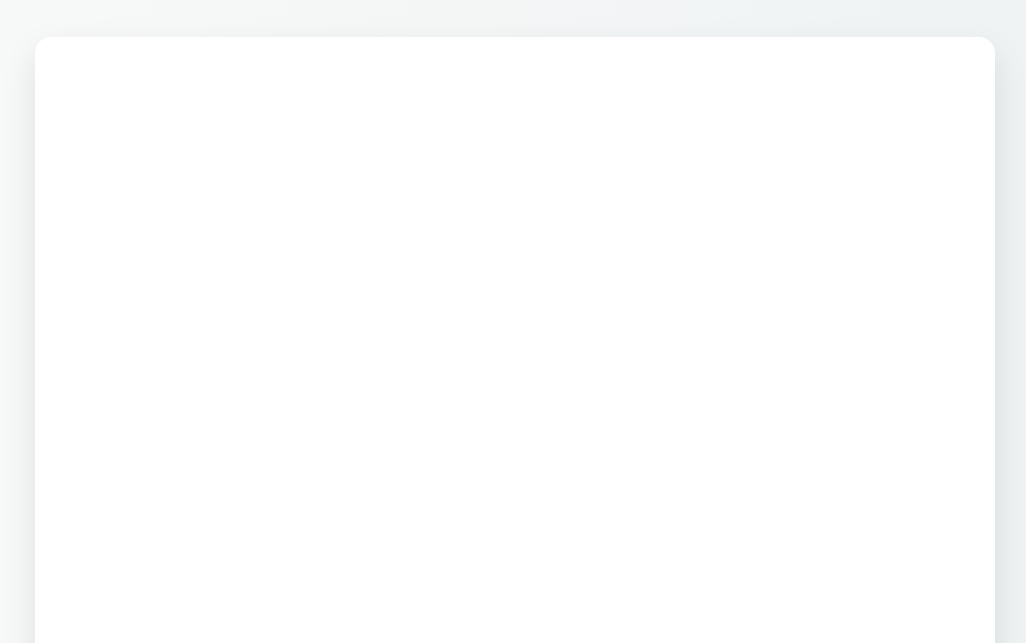
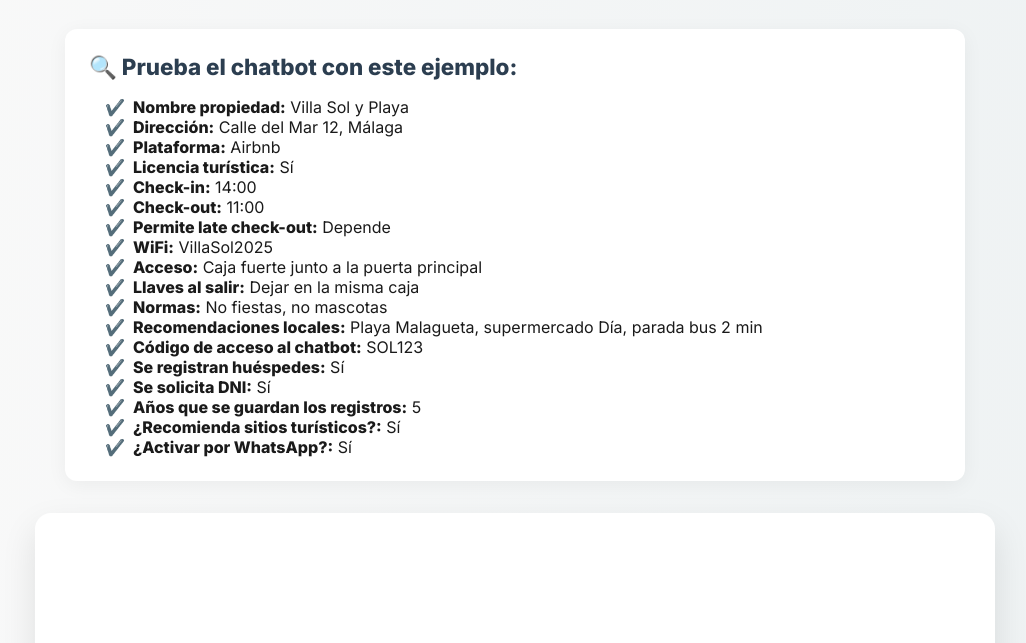
Before and after one commit to kukinojose/chatbot-flowise, a plain HTML site: page index.html in a window 1280 px wide. Shown: the part 157-800 px from the top of the page, without its empty margins (125-1151 px from the left). Drawn offline with Linux system fonts and the light colour scheme; a script that the page names is missing.

Commit message:
Update index.html

```diff
--- a/index.html
+++ b/index.html
@@ -25,7 +25,7 @@
 
     header {
       text-align: center;
-      margin-bottom: 2.5rem;
+      margin-bottom: 2rem;
     }
 
     h1 {
@@ -39,6 +39,33 @@
       font-size: 1.1rem;
       max-width: 700px;
       color: #4a4a4a;
+    }
+
+    .test-instructions {
+      background: #ffffff;
+      padding: 1.5rem;
+      border-radius: 12px;
+      box-shadow: 0 4px 20px rgba(0, 0, 0, 0.05);
+      margin-bottom: 2rem;
+      max-width: 900px;
+      width: 100%;
+    }
+
+    .test-instructions h2 {
+      font-size: 1.4rem;
+      margin-bottom: 1rem;
+      color: #2c3e50;
+    }
+
+    .test-instructions ul {
+      list-style: none;
+      padding-left: 1rem;
+    }
+
+    .test-instructions li::before {
+      content: "✔️";
+      margin-right: 0.5rem;
+      color: #2ecc71;
     }
 
     #chatbot-container {
@@ -86,6 +113,30 @@
     </p>
   </header>
 
+  <div class="test-instructions">
+    <h2>🔍 Prueba el chatbot con este ejemplo:</h2>
+    <ul>
+      <li><strong>Nombre propiedad:</strong> Villa Sol y Playa</li>
+      <li><strong>Dirección:</strong> Calle del Mar 12, Málaga</li>
+      <li><strong>Plataforma:</strong> Airbnb</li>
+      <li><strong>Licencia turística:</strong> Sí</li>
+      <li><strong>Check-in:</strong> 14:00</li>
+      <li><strong>Check-out:</strong> 11:00</li>
+      <li><strong>Permite late check-out:</strong> Depende</li>
+      <li><strong>WiFi:</strong> VillaSol2025</li>
+      <li><strong>Acceso:</strong> Caja fuerte junto a la puerta principal</li>
+      <li><strong>Llaves al salir:</strong> Dejar en la misma caja</li>
+      <li><strong>Normas:</strong> No fiestas, no mascotas</li>
+      <li><strong>Recomendaciones locales:</strong> Playa Malagueta, supermercado Día, parada bus 2 min</li>
+      <li><strong>Código de acceso al chatbot:</strong> SOL123</li>
+      <li><strong>Se registran huéspedes:</strong> Sí</li>
+      <li><strong>Se solicita DNI:</strong> Sí</li>
+      <li><strong>Años que se guardan los registros:</strong> 5</li>
+      <li><strong>¿Recomienda sitios turísticos?:</strong> Sí</li>
+      <li><strong>¿Activar por WhatsApp?:</strong> Sí</li>
+    </ul>
+  </div>
+
   <div id="chatbot-container">
     <flowise-fullchatbot></flowise-fullchatbot>
   </div>
```
